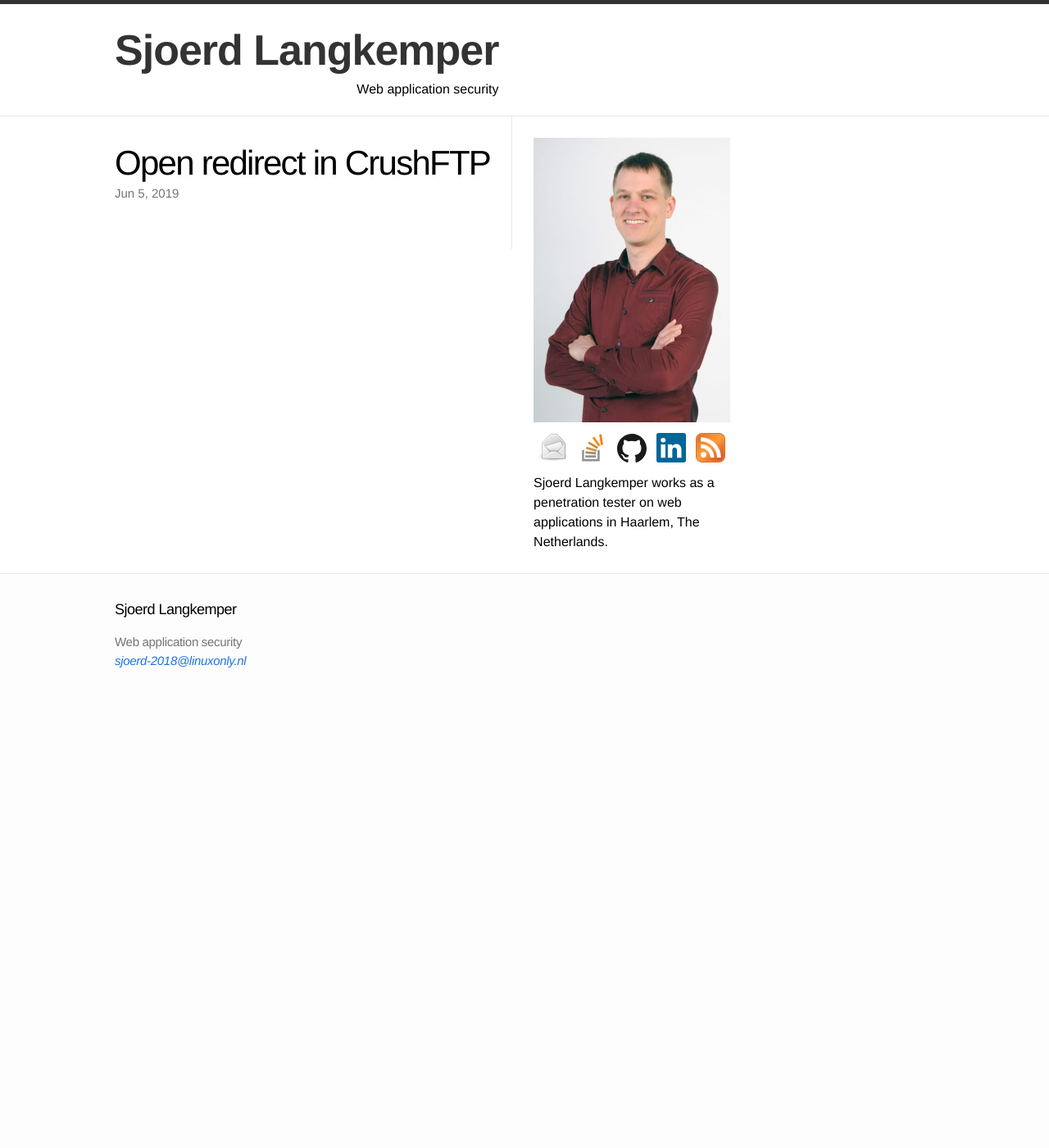
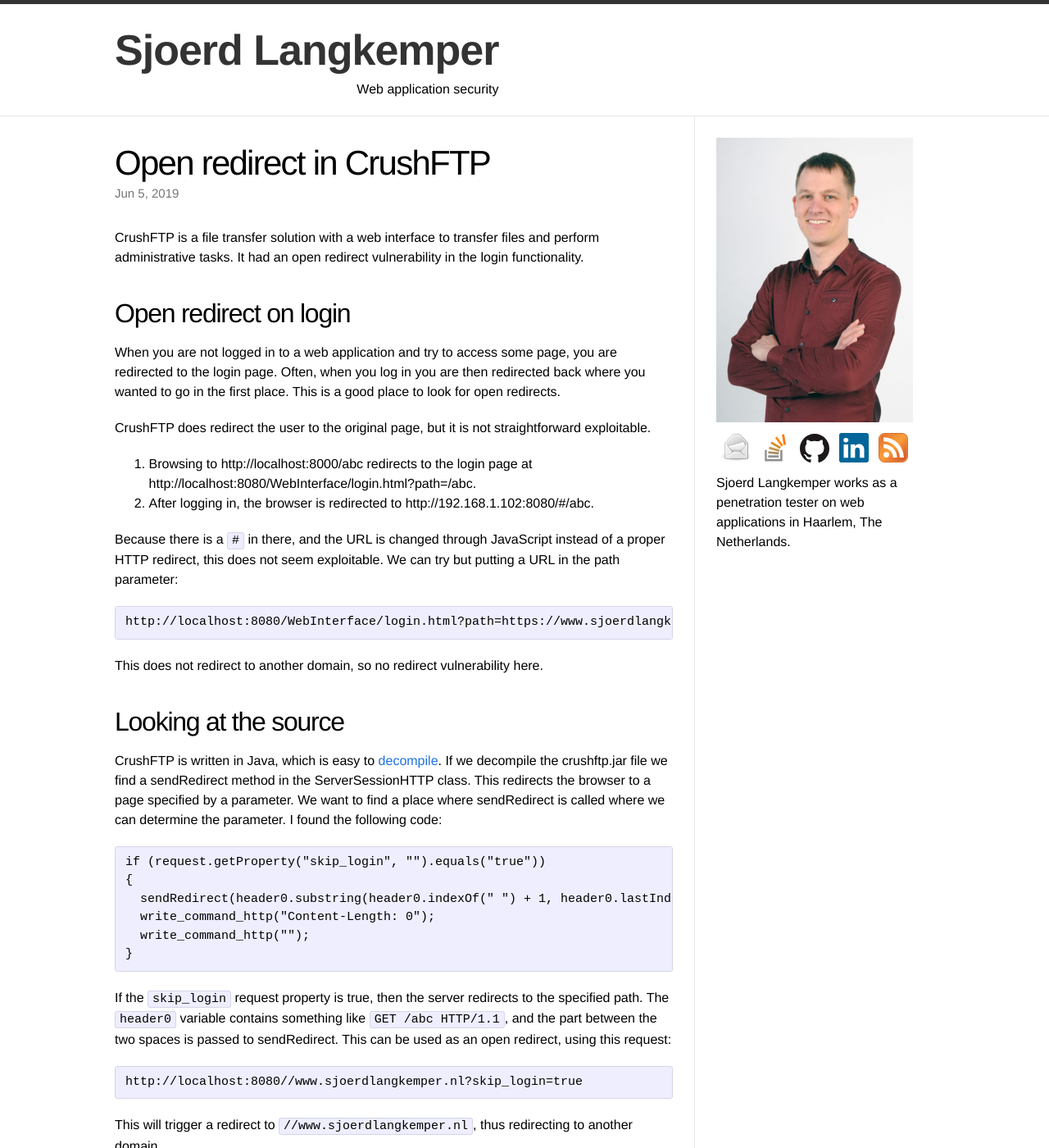
Before and after one commit to Sjord/Sjord.github.io, a Jekyll site: the page built from _posts/2018-12-24-open-redirect-in-crushftp.md, in a window 1280 px wide and 1400 px high. Shown: the whole window at 82% size. Built offline with Jekyll 4.4.1, drawn with Linux system fonts in a browser that asks for light colours; some of the changed text lies outside the part shown.

Commit message:
Write about open redirect vulnerability

```diff
--- a/_posts/2018-12-24-open-redirect-in-crushftp.md
+++ b/_posts/2018-12-24-open-redirect-in-crushftp.md
@@ -5,5 +5,42 @@
 date: 2019-06-05
 ---
 
+CrushFTP is a file transfer solution with a web interface to transfer files and perform administrative tasks. It had an open redirect vulnerability in the login functionality.
 
 <!-- photo source: http://www.jbsa.mil/News/Photos/igphoto/2000909063/ -->
+
+## Open redirect on login
+
+When you are not logged in to a web application and try to access some page, you are redirected to the login page. Often, when you log in you are then redirected back where you wanted to go in the first place. This is a good place to look for open redirects.
+
+CrushFTP does redirect the user to the original page, but it is not straightforward exploitable.
+
+1. Browsing to http://localhost:8000/abc redirects to the login page at http://localhost:8080/WebInterface/login.html?path=/abc.
+2. After logging in, the browser is redirected to http://192.168.1.102:8080/#/abc.
+
+Because there is a `#` in there, and the URL is changed through JavaScript instead of a proper HTTP redirect, this does not seem exploitable. We can try but putting a URL in the path parameter:
+
+    http://localhost:8080/WebInterface/login.html?path=https://www.sjoerdlangkemper.nl
+
+This does not redirect to another domain, so no redirect vulnerability here.
+
+## Looking at the source
+
+CrushFTP is written in Java, which is easy to [decompile](http://jd.benow.ca/). If we decompile the crushftp.jar file we find a sendRedirect method in the ServerSessionHTTP class. This redirects the browser to a page specified by a parameter. We want to find a place where sendRedirect is called where we can determine the parameter. I found the following code:
+
+    if (request.getProperty("skip_login", "").equals("true"))
+    {
+      sendRedirect(header0.substring(header0.indexOf(" ") + 1, header0.lastIndexOf(" ")).trim());
+      write_command_http("Content-Length: 0");
+      write_command_http("");
+    }
+
+If the `skip_login` request property is true, then the server redirects to the specified path. The `header0` variable contains something like `GET /abc HTTP/1.1`, and the part between the two spaces is passed to sendRedirect. This can be used as an open redirect, using this request:
+
+    http://localhost:8080//www.sjoerdlangkemper.nl?skip_login=true
+
+This will trigger a redirect to `//www.sjoerdlangkemper.nl`, thus redirecting to another domain.
+
+## Conclusion
+
+Black-box testing was followed by code review to find an open redirect vulnerability.
```
